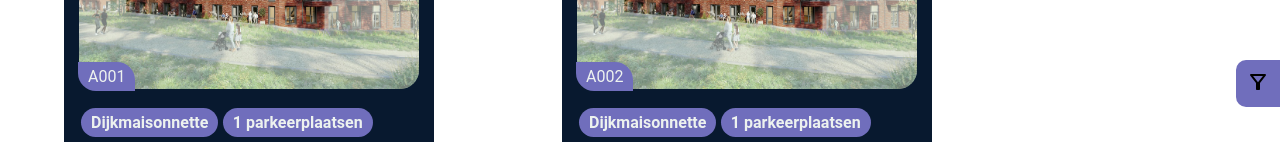
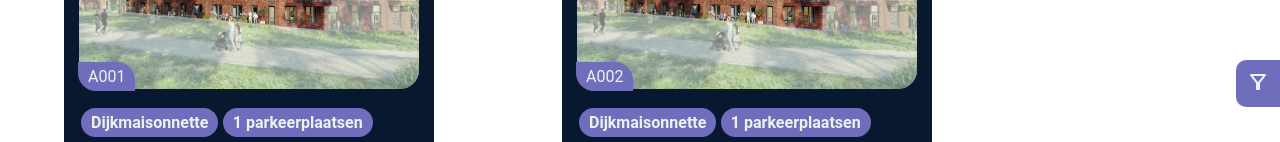
Before and after one commit to tomlommerse/woningzoeker, a React (Create React App) app: page /zoek in a window 1280 px wide. Shown: the part 340-482 px from the top of the page. Built offline with nearby package versions, Linux system fonts and the light colour scheme.

Commit message:
mini filter knop

```diff
--- a/src/components/ListPage.jsx
+++ b/src/components/ListPage.jsx
@@ -86,7 +86,7 @@ const ListPage = () => {
 
             {/*overlay openen*/}
             <button className="filter_button" onClick={openOverlay}>
-                <img src="./img/icon/filter.svg"/>
+                <img className="iets" src="./img/icon/filter.svg"/>
             </button>
             {isOverlayOpen && <FilterOverlay onClose={closeOverlay} />}
 
--- a/src/components/Woningpagina/filter/filterbutton.css
+++ b/src/components/Woningpagina/filter/filterbutton.css
@@ -10,3 +10,7 @@
     border: 0px;
     padding: 10px;
 }
+
+.iets{
+    filter: invert(100%) sepia(14%) saturate(473%) hue-rotate(153deg) brightness(98%) contrast(94%);
+}
```
